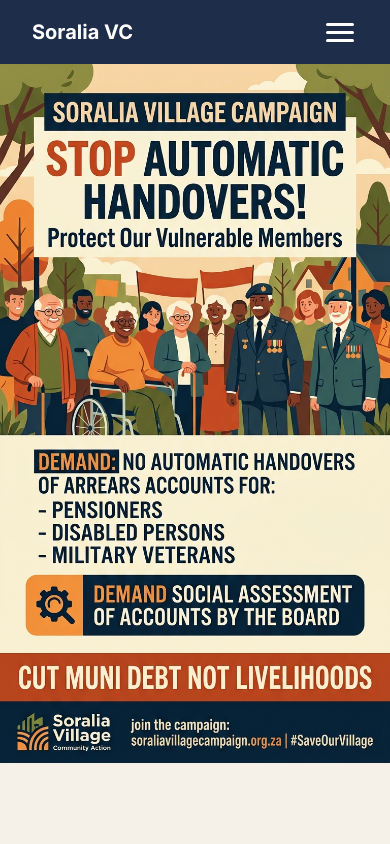
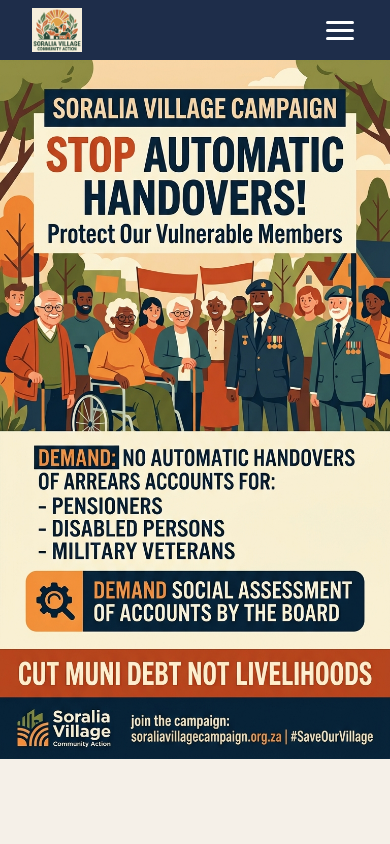
Before and after one commit to ubuntupunk/campaign_soralia, a plain HTML site: page site/index.html in a window 390 px wide. Shown: the top 844 px of the page. Drawn offline with Linux system fonts and the light colour scheme.

Commit message:
Use the SVCA logo in the site header
- move both supplied logos into site/assets/ (logo 2 kept for later use)
- add a cropped, downscaled light logo for the header so the wordmark stays legible
- replace the Soralia VC text logo with the image on every page, including the 404
- compact header padding and scale the logo to 52px desktop / 44px mobile

```diff
--- a/site/index.html
+++ b/site/index.html
@@ -18,7 +18,7 @@
 <body>
     <header class="site-header">
         <div class="header-container">
-            <a href="/" class="logo">Soralia VC</a>
+            <a href="/" class="logo"><img src="/assets/svca-logo1-header.png" width="240" height="212" alt="Soralia Village Community Action"></a>
             <button class="burger" aria-label="Toggle menu" aria-expanded="false" aria-controls="site-nav">
                 <span></span>
                 <span></span>
--- a/site/styles.css
+++ b/site/styles.css
@@ -4,7 +4,7 @@
     --orange-on-navy: #e8875a;
     --cream: #f5f0e8;
     --dark: #1a1a1a;
-    --header-height: 74px;
+    --header-height: 68px;
 }
 
 * {
@@ -29,7 +29,7 @@ body {
     right: 0;
     background: var(--navy);
     z-index: 1000;
-    padding: 1rem 2rem;
+    padding: 0.5rem 2rem;
 }
 
 .header-container {
@@ -41,14 +41,25 @@ body {
 }
 
 .logo {
-    color: white;
-    font-size: 1.25rem;
-    font-weight: 700;
+    display: inline-flex;
+    align-items: center;
     text-decoration: none;
 }
 
-.logo:hover {
-    color: var(--orange-on-navy);
+.logo img {
+    display: block;
+    height: 52px;
+    width: auto;
+    transition: opacity 0.2s;
+}
+
+.logo:hover img {
+    opacity: 0.85;
+}
+
+.logo:focus-visible {
+    outline: 2px solid var(--orange-on-navy);
+    outline-offset: 4px;
 }
 
 .burger {
@@ -209,7 +220,11 @@ body {
 
 @media (max-width: 768px) {
     :root {
-        --header-height: 64px;
+        --header-height: 60px;
+    }
+
+    .logo img {
+        height: 44px;
     }
 
     .burger {
```
Also changed, not shown: site/404.html (+1 -1 lines), site/article.html (+1 -1 lines), site/charter.html (+1 -1 lines), site/csos-order-518005.html (+1 -1 lines), site/csos-order-518015.html (+1 -1 lines), site/csos-statement-518005.html (+1 -1 lines), site/csos-statement-518015.html (+1 -1 lines), site/governance-article.html (+1 -1 lines), site/success.html (+1 -1 lines), site/why.html (+1 -1 lines), site/assets/CVCA-logo3.jpeg (added), site/assets/SVCA-logo1.jpeg (added), site/assets/SVCA-logo2.jpeg (added), site/assets/svca-logo1-header.png (added).
